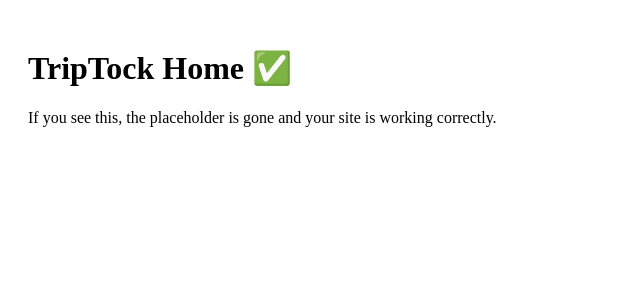
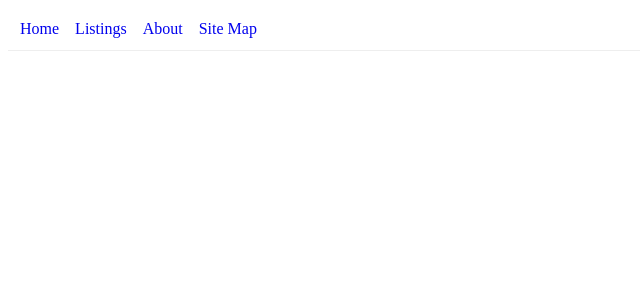
Before and after one commit to jedster64/triptock, a Next.js app: page / in a window 1280 px wide. Shown: the top 300 px of the page, without its empty margins (0-640 px from the left). Built offline with nearby package versions, Linux system fonts and the light colour scheme.

Commit message:
Create _app.js

```diff
--- /dev/null
+++ b/pages/_app.js
@@ -0,0 +1,13 @@
+import Link from "next/link";
+
+export default function Nav() {
+  const linkStyle = { marginRight: 16, display: "inline-block" };
+  return (
+    <nav style={{ padding: 12, borderBottom: "1px solid #eee" }}>
+      <Link href="/"><a style={linkStyle}>Home</a></Link>
+      <Link href="/listings"><a style={linkStyle}>Listings</a></Link>
+      <Link href="/about"><a style={linkStyle}>About</a></Link>
+      <Link href="/site-map"><a style={linkStyle}>Site Map</a></Link>
+    </nav>
+  );
+}
```
